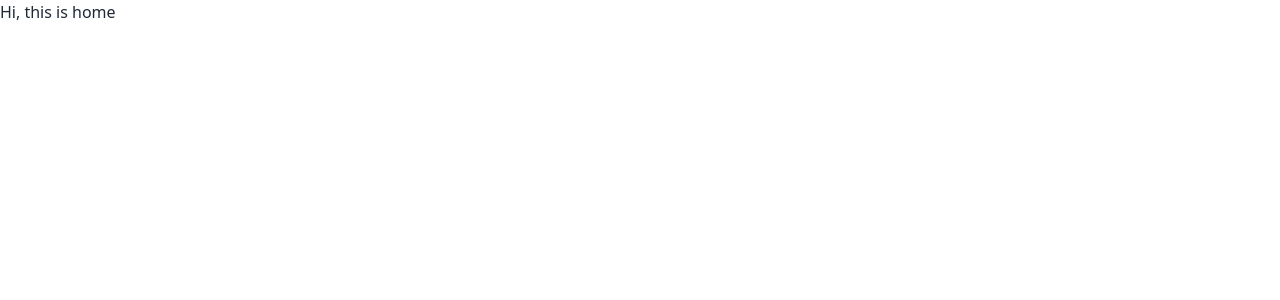
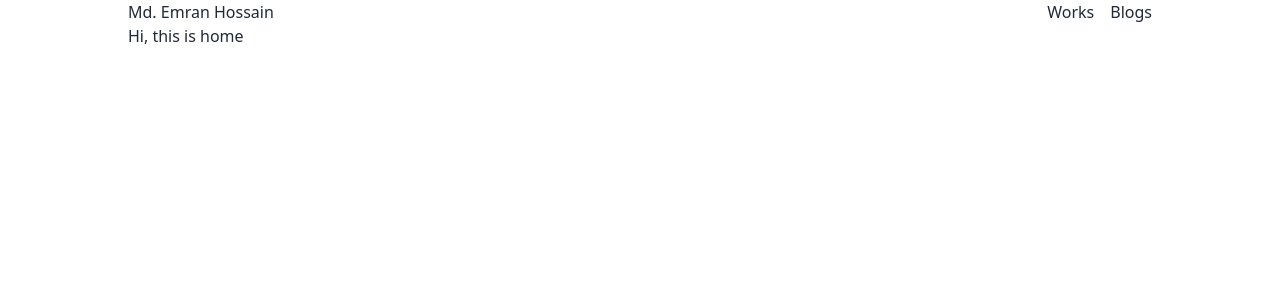
Before and after one commit to Emranhossainshuvo/react-portfolio, a React (Vite) app: page / in a window 1280 px wide. Shown: the top 300 px of the page. Built offline with nearby package versions, Linux system fonts and the light colour scheme.

Commit message:
added basic navbar with two basic routes

```diff
--- a/src/Main/Main.jsx
+++ b/src/Main/Main.jsx
@@ -3,7 +3,7 @@ import Home from "../pages/Home/Home";
 
 const Main = () => {
     return (
-        <div>
+        <div className="max-w-screen-lg mx-auto">
             <Outlet>
                 <Home></Home>
             </Outlet>
--- a/src/components/Navbar/Navbar.jsx
+++ b/src/components/Navbar/Navbar.jsx
@@ -1,8 +1,14 @@
 
 const Navbar = () => {
     return (
-        <div>
-
+        <div className="flex justify-between">
+            <div>
+                <h2>Md. Emran Hossain</h2>
+            </div>
+            <div className="flex justify-between gap-4">
+                <h4>Works</h4>
+                <h4>Blogs</h4>
+            </div>
         </div>
     );
 };
--- a/src/pages/Home/Home.jsx
+++ b/src/pages/Home/Home.jsx
@@ -1,7 +1,9 @@
+import Navbar from "../../components/Navbar/Navbar";
 
 const Home = () => {
     return (
         <div>
+            <Navbar></Navbar>
             <h3>Hi, this is home</h3>
         </div>
     );
```
